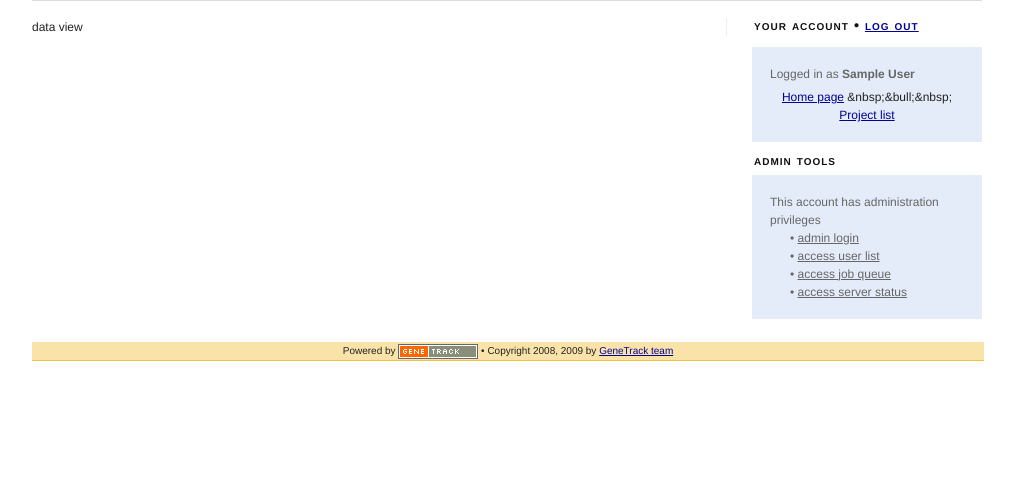
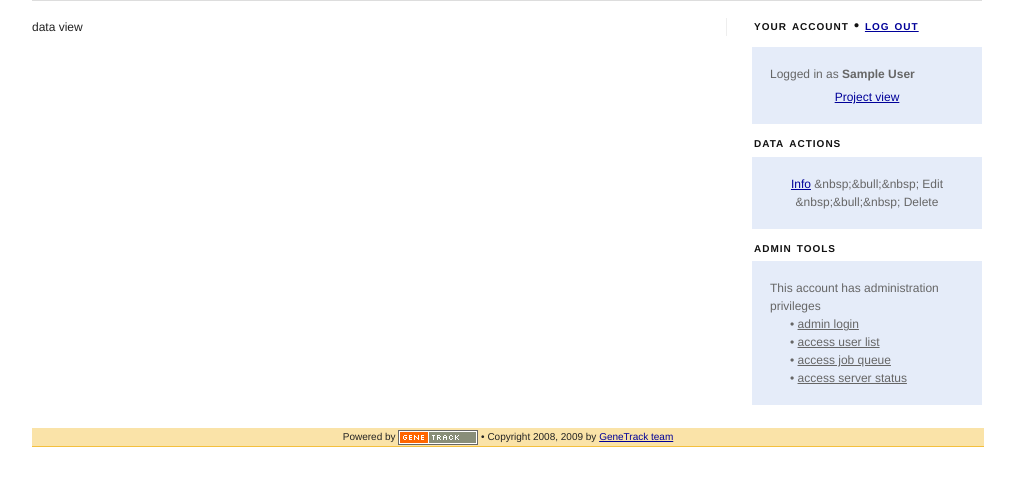
Before and after one commit to seandavi/genetrack-central, a Django app: template server/data/templates/data/data-view.html in a window 1280 px wide. Shown: the part 73-559 px from the top of the page, without its empty margins (133-1148 px from the left). Run offline with Django 3.2, Linux system fonts and the light colour scheme; the template is opened without the code that fills it: values that come from a table or form of the project are taken from there, others are empty; a user stored in the database is signed in; tables that the repository leaves empty hold one stand-in row (values such as "Sample post"); parts of the project's set-up code (start-up, migrations or seed data) failed here and were passed over.

Commit message:
added data actions box

```diff
--- a/server/data/templates/base.html
+++ b/server/data/templates/base.html
@@ -51,7 +51,7 @@
     {% block message %}
         {% if messages %}
             <div class="span-24 last" id="messages">
-                <div class="ui-state-highlight ui-corner-all" style="margin-top: 5px; padding: 1em;">
+                <div class="ui-state-highlight ui-corner-all" style="margin-bottom: 10px; padding: 1em;">
                     {% for message in messages %}
                         <div><span class="ui-icon ui-icon-info" style="float: left; margin-right: .3em;"></span>{{ message|safe }}</div>
                     {% endfor %}
--- a/server/data/templates/data/data-view.html
+++ b/server/data/templates/data/data-view.html
@@ -33,6 +33,8 @@
 
     {% account_box 'data-view' %}
 
+    {% data_actions_box %}
+
     {% admin_box %}
 
   </div>
--- a/server/data/templates/tags/account-box.html
+++ b/server/data/templates/tags/account-box.html
@@ -5,18 +5,19 @@
         <div class="box" >
             <div class="quiet">Logged in as <b>{{user.get_full_name}}</b></div>
 
-                {% ifequal navloc 'project-view' %}
-                    <div class="quiet">Your role: <b>{{project.role}}</b></div>
-                    <div class="quiet">Project contains <b>{{project.data_count}}</b> datasets</div>
+                {% ifequal navloc 'home-view' %}
+                    <div class="quiet">You have access to <b>{{params.project_count}}</b> projects</div>
                 {% endifequal %}
 
                 {% ifequal navloc 'project-list' %}
                     <div class="quiet">You have access to <b>{{params.project_count}}</b> projects</div>
                 {% endifequal %}
 
-                {% ifequal navloc 'home-view' %}
-                    <div class="quiet">You have access to <b>{{params.project_count}}</b> projects</div>
+                {% ifequal navloc 'project-view' %}
+                    <div class="quiet">Your role: <b>{{project.role}}</b></div>
+                    <div class="quiet">Project contains <b>{{project.data_count}}</b> datasets</div>
                 {% endifequal %}
+
 
                 {% ifequal navloc 'data-view' %}
                    <div></div>
@@ -24,18 +25,20 @@
 
             <div align="center" style="padding-top:5px;">
 
-                {% ifequal navloc 'home' %}
-                    Home page
-                {% else %}
-                    <a href="/">Home page</a>
+                {% ifequal navloc 'home-view' %}
+                    Home page {% sep %} <a href="/project/list">Project list</a>
                 {% endifequal %}
 
-                {% sep %}
+                {% ifequal navloc 'project-list' %}
+                    <a href="/">Home page</a> {% sep %} Project list
+                {% endifequal %}
 
-                {% ifequal navloc 'project-list' %}
-                    Project list
-                {% else %}
-                    <a href="/project/list">Project list</a>
+                {% ifequal navloc 'project-view' %}
+                    <a href="/">Home page</a> {% sep %} <a href="/project/list">Project list</a>
+                {% endifequal %}
+
+                {% ifequal navloc 'data-view' %}
+                    <a href="/project/view/{{data.project.id}}/">Project view</a>
                 {% endifequal %}
 
             </div>
--- /dev/null
+++ b/server/data/templates/tags/data-actions-box.html
@@ -0,0 +1,16 @@
+{% load boxes %}
+
+<div>
+    <h3 class="caps">DATA ACTIONS</h3>
+    <div class="box">
+        <div class="quiet" align="center">
+            <a href="#" id="data-info-link">Info</a> {% sep %}
+            {% if data.write_access %}
+                <a href="/data/edit/{{data.id}}/">Edit</a>{% sep %}
+                <a href="#" id="data-delete">Delete</a>
+            {% else %}
+                Edit {% sep %} Delete
+            {% endif %}
+        </div>
+    </div>
+</div>
--- a/server/web/templatetags/boxes.py
+++ b/server/web/templatetags/boxes.py
@@ -21,6 +21,7 @@ def account_box(context, navloc):
         'user': context['user'],
         'params': context.get('params'),
         'project': context.get('project'),
+        'data': context.get('data'),
         'navloc': navloc,
     }
 
@@ -37,6 +38,14 @@ def project_actions_box(context):
         'project': context['project'],
     }
 
+@register.inclusion_tag('data-actions-box.html', takes_context=True)
+def data_actions_box(context):
+    return {
+        'user': context['user'],
+        'data': context['data'],
+    }
+
+
 @register.inclusion_tag('upload-box.html', takes_context=True)
 def upload_box(context):
     return {
```
